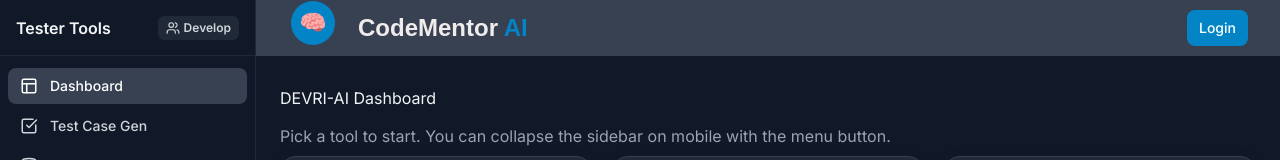
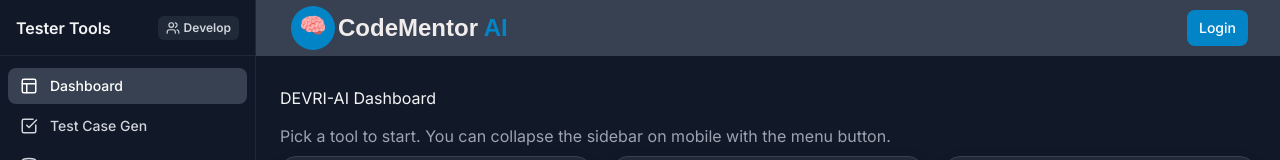
Before and after one commit to Dct-tcd/startify, a React (Vite) app: page / in a window 1280 px wide. Shown: the top 160 px of the page. Built offline with nearby package versions, Linux system fonts and the light colour scheme; no server answers.

Commit message:
fixed alignement issues

```diff
--- a/src/components/Navbar.jsx
+++ b/src/components/Navbar.jsx
@@ -13,13 +13,12 @@ export default function Navbar({ onToggleSidebar }) {
           </div> */}
 
           <svg xmlns="http://www.w3.org/2000/svg" width="240" height="60" viewBox="0 0 240 60">
-  <circle cx="25" cy="25" r="22" fill="#0284C7"/>
-  <text x="25" y="32" font-size="22" text-anchor="middle" fill="white">🧠</text>
+<circle cx="25" cy="30" r="22" fill="#0284C7"/>
+<text x="25" y="35" font-size="22" text-anchor="middle" fill="white">🧠</text>
 
-
-  <text x="70" y="38" font-size="24" font-family="Arial, sans-serif" font-weight="bold" fill="#f1ececff">
-    CodeMentor <tspan fill="#0284C7">AI</tspan>
-  </text>
+<text x="50" y="38" font-size="24" font-family="Arial, sans-serif" font-weight="bold" fill="#f1ececff">
+CodeMentor <tspan fill="#0284C7">AI</tspan>
+</text>
 </svg>
 
         </div>
```
